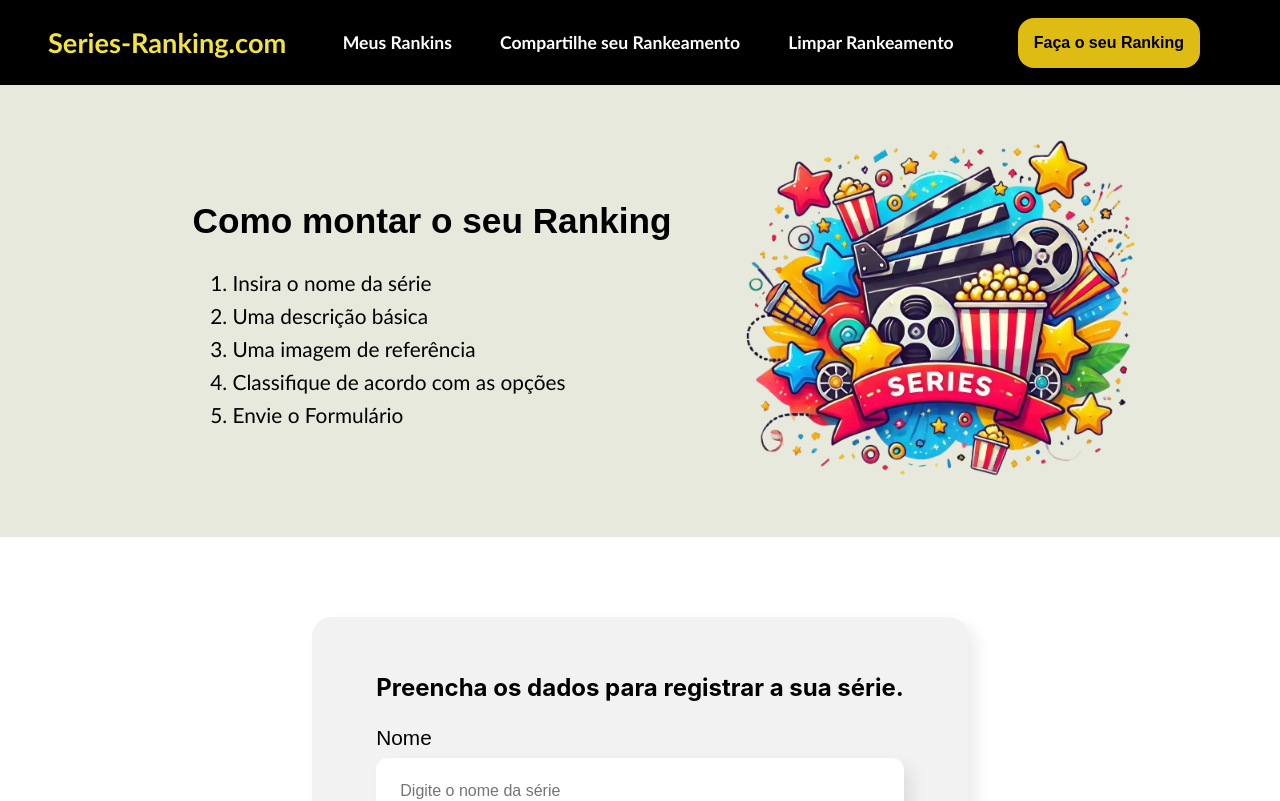
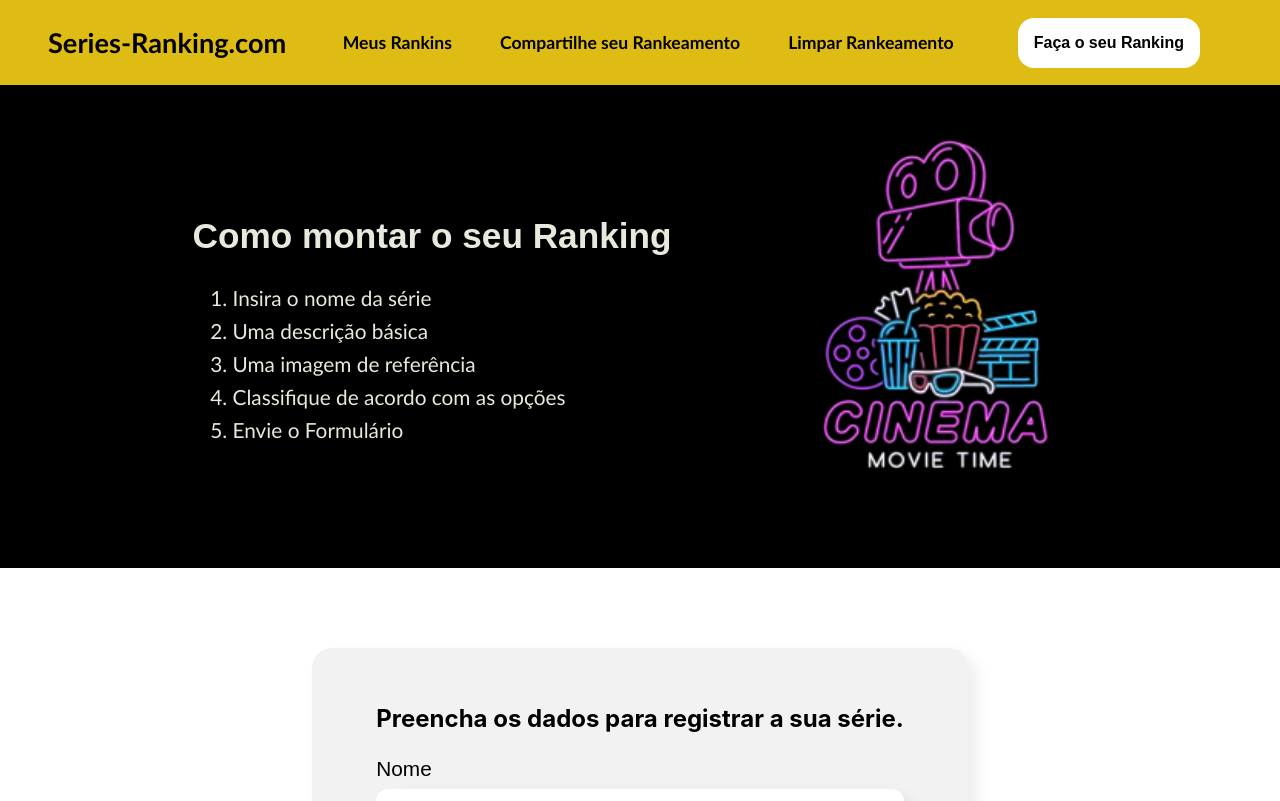
Before and after one commit to pennAls/Alura_Cursos, a React (Create React App) app in the folder Front-End/React com JS/organograma/: page / in a window 1280 px wide. Shown: the top 801 px of the page. Built offline with nearby package versions, Linux system fonts and the light colour scheme.

Commit message:
Ajustes CSS

```diff
--- a/Front-End/React com JS/organograma/src/components/DeleteBotao/DeleteBotao.js
+++ b/Front-End/React com JS/organograma/src/components/DeleteBotao/DeleteBotao.js
@@ -7,7 +7,7 @@ export const DeleteBotao = () => {
 
   return (
     <button onClick={aoDeletarSerie} className="deleteBotao">
-      <img src="/imgs/red-trash-can-icon.png" alt="Delete" />
+      <img src="/imgs/red-trash-can-icon.png" alt="Delete_botão" />
     </button>
   );
 };
--- a/Front-End/React com JS/organograma/src/components/Header/Header.css
+++ b/Front-End/React com JS/organograma/src/components/Header/Header.css
@@ -3,11 +3,12 @@
   flex-direction: row;
   align-items: center;
   width: 100%;
-  background-color: black;
+  background-color: #debc14;
   padding-top: 16px;
   padding-bottom: 16px;
   padding-right: 48px;
   padding-left: 48px;
+  box-shadow: 8px 8px 16px rgba(0, 0 ,0, 0.08);
   max-width: 100%;
   justify-content: space-between;
 }
@@ -22,14 +23,14 @@
 }
 
 .headerBanner span {
-  color: #f2e340;
+  color: black;
   font-size: 1.7rem;
   font-family: "Gill Sans", "Gill Sans MT", Calibri, "Trebuchet MS", sans-serif;
-  font-weight: 700;
+  font-weight: 800;
 }
 
 .headerBanner li {
-  color: white;
+  color: black;
   list-style: none;
   font-size: 1.1rem;
   font-family: "Gill Sans", "Gill Sans MT", Calibri, "Trebuchet MS", sans-serif;
@@ -44,12 +45,12 @@
 }
 
 .headerBanner li:hover {
-  color: #eed421;
+  color: white;
   cursor: pointer;
 }
 
 .headerBanner button {
-  background-color: #debc14;
+  background-color: white;
   padding: 16px;
   border-radius: 16px;
   color: black;
--- a/Front-End/React com JS/organograma/src/components/Section_1/Section_1.css
+++ b/Front-End/React com JS/organograma/src/components/Section_1/Section_1.css
@@ -5,7 +5,7 @@
   justify-content: center;
   align-items: center;
   gap: 64px;
-  background-color: #e7e9dc;
+  background-color: black;
   flex-wrap:  wrap;
   padding: 24px;
 }
@@ -24,7 +24,7 @@
   font-family: "Gill Sans", "Gill Sans MT", Calibri, "Trebuchet MS", sans-serif;
   font-size: 1.3rem;
   padding-bottom: 8px;
-  color: black;
+  color: #e7e9dc;
   font-weight: 500;
 }
 
@@ -33,7 +33,7 @@
 }
 
 .section1 h1 {
-  color: black;
+  color: #e7e9dc;
   font-size: 2.2rem;
   font-family: sans-serif;
   font-weight: 800;
--- a/Front-End/React com JS/organograma/src/components/Section_1/Section_1.js
+++ b/Front-End/React com JS/organograma/src/components/Section_1/Section_1.js
@@ -14,7 +14,7 @@ function Section1() {
         </ol>
       </div>
       <div className = "p2">
-        <img src="/imgs/Banner.png" alt="logo_imagem"></img>
+        <img src="/imgs/cinema.png" alt="logo_imagem"></img>
       </div>
     </section>
   );
```
Also changed, not shown: Front-End/React com JS/organograma/public/imgs/banner.png (deleted), Front-End/React com JS/organograma/public/imgs/cinema.png (added).
